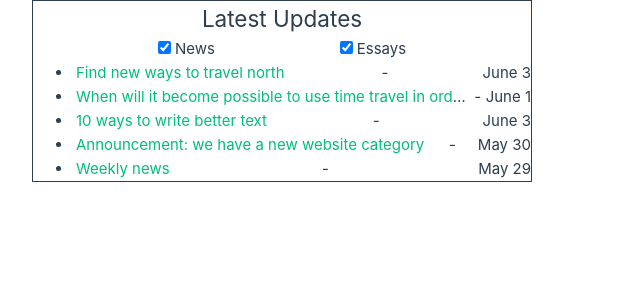
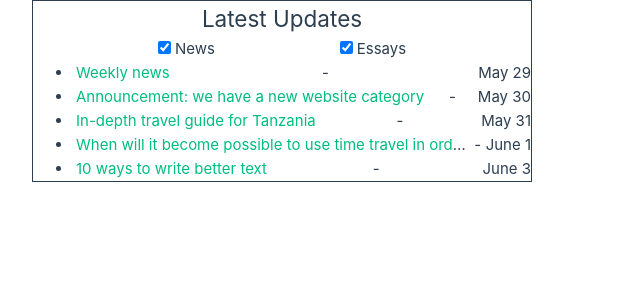
Before and after one commit to RadomirDjokovic4492/vue-test, a Vue app: page / in a window 1280 px wide. Shown: the top 300 px of the page, without its empty margins (0-640 px from the left). Built offline with nearby package versions, Linux system fonts and the light colour scheme; the HTML template or start-up script is replaced by a standard one.

Commit message:
feat: sort articles by published date

```diff
--- a/src/components/LatestUpdates.vue
+++ b/src/components/LatestUpdates.vue
@@ -87,6 +87,7 @@ const visibleArticles = computed(() => {
       (article) =>
         (data.value?.categories ?? []).find((c) => c.value === article.category)?.checked,
     )
+    .sort((a, b) => (a.publishDate > b.publishDate ? 1 : -1))
     .filter((_, i) => i < 5)
 })
 
```
